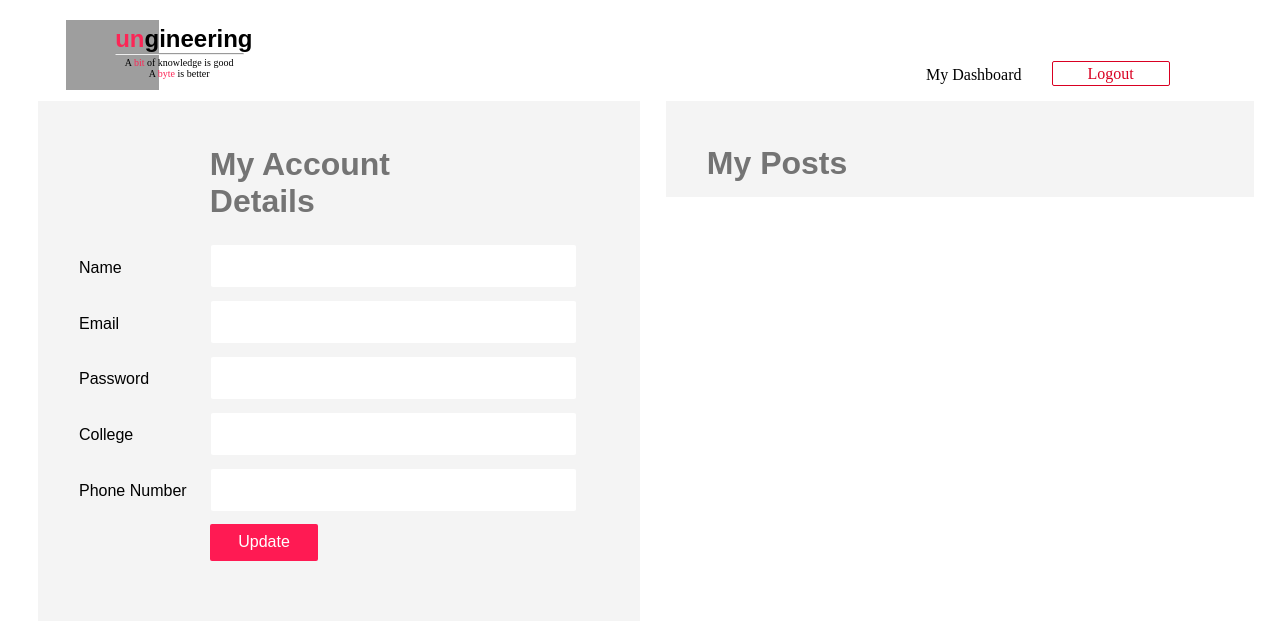
After one commit to sumit18220/Social_Media, a CodeIgniter app: a page that uses application/views/dashboard2.php in a window 1280 px wide. The commit adds this page. Shown: the top 621 px of the page. Run offline with CodeIgniter, Linux system fonts and the light colour scheme; grey boxes are pictures that could not be loaded.

Commit message:
some changes in homepage and added dashboard2

```diff
--- a/application/controllers/Home.php
+++ b/application/controllers/Home.php
@@ -101,4 +101,8 @@ class Home extends CI_Controller {
     public function test5(){
         $this->load->view("homepage2");
     }
+
+    public function test6(){
+        $this->load->view("dashboard2");
+    }
 }
--- a/application/models/User.php
+++ b/application/models/User.php
@@ -82,6 +82,7 @@ class User extends CI_Model {
         $id = $_COOKIE['user_id'];
         $query=$this->db->query("UPDATE users SET Phone_Number = '$mobile_no', College= '$college' WHERE Id = $id;");
     }
+
     function fetch_status(){
 
         $query=$this->db->query("SELECT * FROM statuses ORDER BY id DESC");
--- /dev/null
+++ b/application/views/dashboard2.php
@@ -0,0 +1,96 @@
+<!DOCTYPE html>
+<html>
+<head>
+	<title>Dashboard</title>
+	<link rel="stylesheet" type="text/css" href="/social_media/static/css/dashboard.css">
+	<link rel="stylesheet" type="text/css" href="/social_media/static/css/homepage.css">
+</head>
+	<body class="container">
+		<div class="row">
+			<div class="col left-header">
+				<div class="col logo1">
+					<img class="img" src="/social_media/static/img/ungineering_logo.svg">
+				</div>
+				<div class="col logo">
+					<div class="row">
+						<h2 class="ungineering"><span class="red">un</span>gineering</h2>
+						<hr class="hr">
+					</div>
+					<div class="row">
+						<p class="slogan">A <span class="red">bit</span> of knowledge is good <br> A <span class="red">byte</span> is better</p>
+					</div>
+				</div>
+			</div>
+			<div class="col right-header">
+					<div class="col my_dash">
+						<p>My Dashboard</p>
+					</div>
+
+				<div class="col logout">
+						<a href="/social_media/index.php/home/logout" class="dash log" >Logout</a>
+				</div>
+			</div>
+		</div>
+		<!--header end-->
+
+		<div class="row">
+			<div class="col detail">
+				<div class="row">
+					<div class="col right-col">
+						<h1 class="account">My Account Details</h1>
+					</div>
+				</div>
+				<form>
+					<div class="row">
+						<div class="col left-col">
+							<p class="para">Name</p>
+						</div>
+						<div class="col right-col">
+							<input type="text" name="username" class="text-box">
+						</div>
+					</div>
+					<div class="row">
+						<div class="col left-col">
+							<p class="para">Email</p>
+						</div>
+						<div class="col right-col">
+							<input type="email" name="email" class="text-box">
+						</div>
+					</div>
+					<div class="row">
+						<div class="col left-col">
+							<p class="para">Password</p>
+						</div>
+						<div class="col right-col">
+							<input type="password" name="password" class="text-box">
+						</div>
+					</div>
+					<div class="row">
+						<div class="col left-col">
+							<p class="para">College</p>
+						</div>
+						<div class="col right-col">
+							<input type="text" name="college_name" class="text-box">
+						</div>
+					</div>
+					<div class="row">
+						<div class="col left-col">
+							<p class="para">Phone Number</p>
+						</div>
+						<div class="col right-col">
+							<input type="number" name="phone_number" class="text-box">
+						</div>
+					</div>
+					<div class="row">
+						<input type="submit" value="Update" class="update">
+					</div>
+				</form>
+			</div>
+			<div class="col posts">
+				<div class="row">
+					<h1 class="my-post">My Posts</h1>
+				</div>
+			</div>
+		</div>
+	</body>
+</html>
--- /dev/null
+++ b/static/css/dashboard.css
@@ -0,0 +1,74 @@
+.row::after{
+	content: "";
+	display: block;
+	clear: both;
+}
+.col{
+	float: left;
+	box-sizing: border-box;
+}
+.my_dash{
+	padding-top: 50px;
+	padding-left: 30px;
+	padding-right: 30px;
+}
+.detail{
+	width: 47%;
+	background-color: #F4F4F4;
+	margin-left: 3%;
+}
+.posts{
+	width: 46%;
+	background-color: #F4F4F4;
+	margin-left: 2%;
+}
+.account{
+	padding-left: 38%;
+	padding-top: 10%;
+	padding-bottom: 2.5%;
+	margin: 0px;
+	color: #747474;
+	font-family: sans-serif;
+}
+.left-col{
+	width: 25%;
+}
+.right-col{
+	width: 75%;
+	margin-bottom: 2.3%;
+}
+.para{
+	padding-left: 27%;
+	margin: 0px;
+	padding-top: 9%;
+	font-family: sans-serif;
+}
+.text-box{
+	margin-left: 5%;
+	width: 80%;
+	height: 40px;
+	border: 2px;
+	border-radius: 2px;
+	border-color: initial;
+}
+.update{
+	margin-left: 28.5%;
+	background-color: #FF1A53;
+	border: 0px;
+	width: 18%;
+	color: white;
+	padding-top: 9px;
+	padding-bottom: 10px;
+	font-size: inherit;
+	border-radius: 2px;
+	margin-bottom: 10%;
+}
+.my-post{
+
+    padding-top: 7.5%;
+    padding-bottom: 2.5%;
+    padding-left: 7%;
+    margin: 0px;
+    color: #747474;
+    font-family: sans-serif;
+}
--- a/static/css/homepage.css
+++ b/static/css/homepage.css
@@ -13,7 +13,8 @@
 }
 .left-header{
 	width: 30%;
-	margin-top:  20px;
+	padding-top:  20px;
+	padding-bottom: 7px;
 
 }
 .right-header{
@@ -28,7 +29,7 @@
 }
 .img{
 	height: 70px;
-	margin-left: 66px;
+	padding-left: 66px;
 }
 .ungineering{
 	margin-top: 5px;
@@ -47,41 +48,46 @@
     margin-bottom: 0px;
 }
 .red{
-	color: red;
+	color: #FC2656;
 }
 .dashboard{
-	margin-bottom: 15px;
-	margin-top: 65px;
-	margin-right: 25px;
-	margin-left: 30px;
+	padding-bottom: 15px;
+	padding-top: 65px;
+	padding-right: 25px;
+	padding-left: 30px;
 }
 .logout{
-	margin-bottom: 15px;
-	margin-top: 60px;
-	border: 1px solid red;
+	padding-top: 65px;
+}
+.log{
+	border: 1px solid;
 	padding-left: 35px;
 	padding-right: 35px;
 	padding-top: 3px;
 	padding-bottom: 3px;
+	border-radius: 2px;
+}
+#padd{
+	margin-left: 50px;
 }
 .new{
 	text-decoration: none;
 	color: white;
+	background-color: red;
+	padding-left: 30px;
+    padding-right: 30px;
+    padding-top: 3px;
+    padding-bottom: 5px;
+    border-radius: 2px;
 }
 .new-user{
-	margin-bottom: 15px;
-	margin-top: 60px;
-	border: 1px solid red;
-	padding-left: 35px;
+	padding-top: 64px;
+	padding-left: 12px;
 	padding-right: 35px;
-	padding-top: 3px;
-	padding-bottom: 3px;
-	margin-left: 10px;
-	background-color: red;
 }
 .dash{
 	text-decoration: none;
-	color: red;
+	color: #D90022;
 }
 .something{
 	margin-right: 20%;
```
Also changed, not shown: other parts of static/css/homepage.css (+14 -9 lines), application/views/homepage.php (+20 -11 lines).
